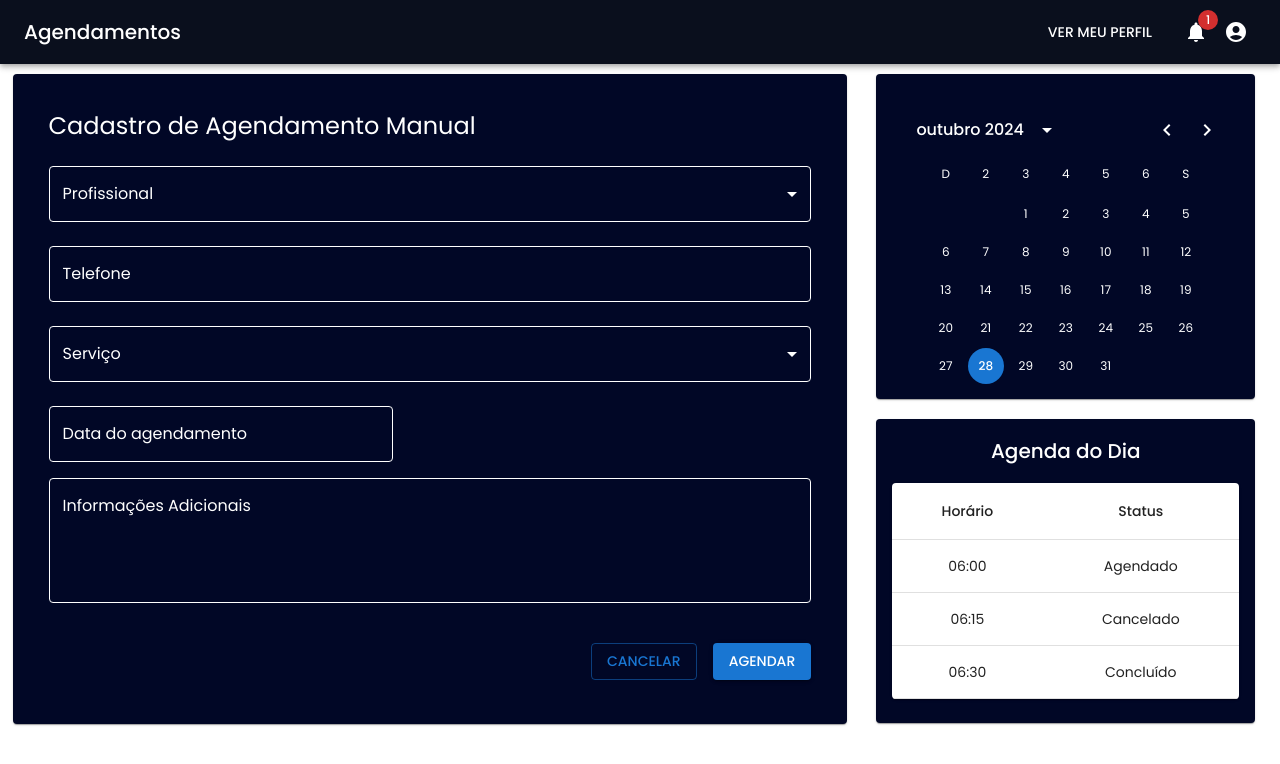
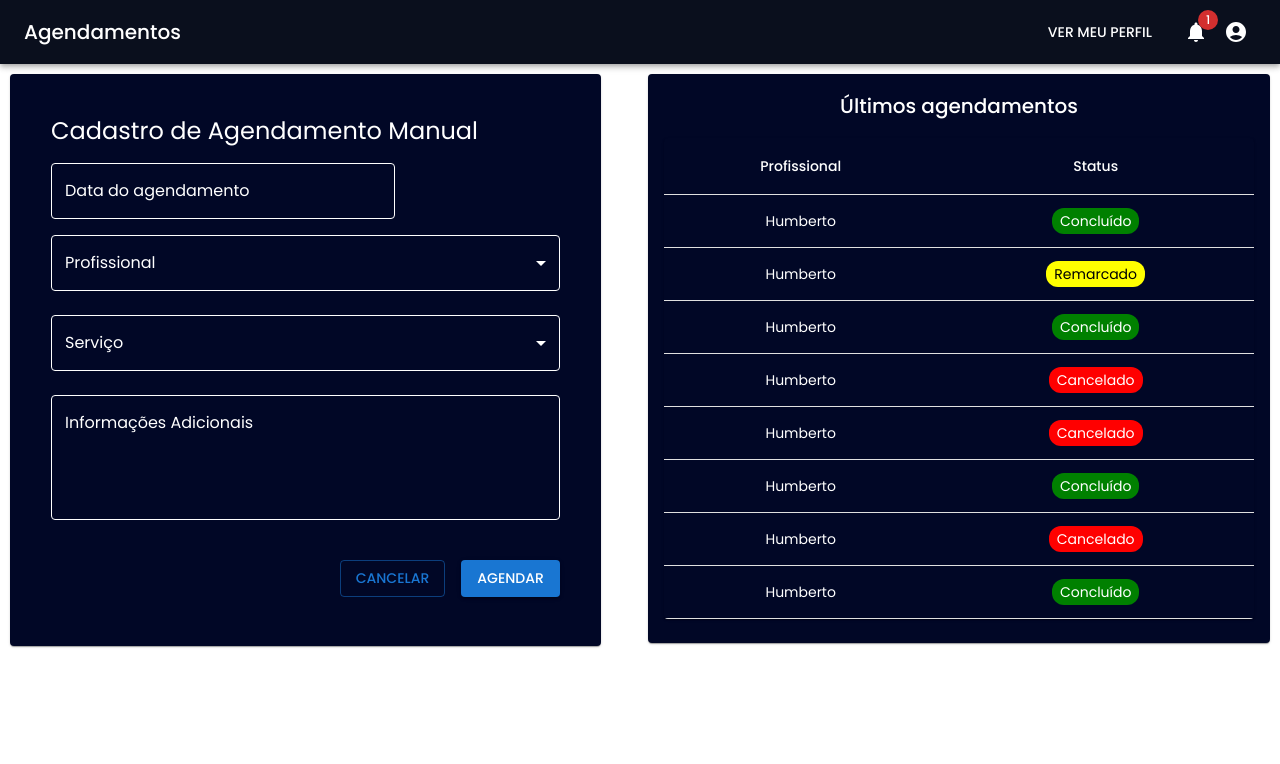
Before and after one commit to Agendou/agendou-web-front, a React (Create React App) app: page /manual-appointment in a window 1280 px wide. Shown: the top 764 px of the page. Built offline with nearby package versions, Linux system fonts and the light colour scheme.

Commit message:
Refact: Refatoração do card de agendamentos na visão do cliente

```diff
--- a/src/components/ManualAppointments/ManualAppointments/ManualAppointments.jsx
+++ b/src/components/ManualAppointments/ManualAppointments/ManualAppointments.jsx
@@ -23,7 +23,6 @@ export default function ManualAppointments() {
   const [value, setValue] = useState(dayjs());
   const [formData, setFormData] = useState({
     Profissional: "",
-    telefone: "",
     servico: "",
     data: null,
     hora: null,
@@ -45,18 +44,19 @@ export default function ManualAppointments() {
       <Grid
         container
         spacing={2}
-        style={{ padding: "10px", marginLeft: "-40px" }}
+        style={{ padding: "10px" }}
         justifyContent="center"
-        alignItems="center"
+        alignItems="flex-start"
       >
-        <Grid item xs={10} md={8} style={{ margin: "0 auto" }}>
+        {/* Coluna para o formulário de cadastro */}
+        <Grid item xs={12} md={6}>
           <Card
             sx={{
               backgroundColor: "#010726",
               color: "#FFF",
               height: "auto",
-              width: "100%",
-              padding: "20px",
+              width: "95%",
+              padding: "25px",
             }}
           >
             <CardContent>
@@ -64,6 +64,36 @@ export default function ManualAppointments() {
                 Cadastro de Agendamento Manual
               </Typography>
 
+              <Box sx={{ display: "flex", gap: "1rem", marginTop: 2 }}>
+                <DateTimePicker
+                  label="Data do agendamento"
+                  value={formData.data}
+                  onChange={(date) => handleInputChange("data", date)}
+                  inputFormat="dd/MM/yyyy"
+                  renderInput={(params) => <TextField {...params} />}
+                  sx={{
+                    "& .MuiInputBase-input": {
+                      color: "white",
+                    },
+                    "& .MuiInputLabel-root": {
+                      color: "white",
+                    },
+                    "& .MuiSvgIcon-root": {
+                      color: "white",
+                    },
+                    "& .MuiOutlinedInput-root .MuiOutlinedInput-notchedOutline":
+                      {
+                        borderColor: "white",
+                      },
+                    "& .MuiOutlinedInput-root.Mui-focused .MuiOutlinedInput-notchedOutline":
+                      {
+                        borderColor: "white",
+                      },
+                  }}
+                />
+              </Box>
+
+              {/* Campo Profissional */}
               <FormControl fullWidth margin="normal">
                 <InputLabel
                   style={{ color: "white" }}
@@ -122,23 +152,7 @@ export default function ManualAppointments() {
                 </Select>
               </FormControl>
 
-              <TextField
-                label="Telefone"
-                value={formData.telefone}
-                onChange={(e) => handleInputChange("telefone", e.target.value)}
-                fullWidth
-                margin="normal"
-                InputLabelProps={{ style: { color: "white" } }}
-                InputProps={{
-                  style: { color: "white" },
-                  sx: {
-                    "& .MuiOutlinedInput-notchedOutline": {
-                      borderColor: "#FFF",
-                    },
-                  },
-                }}
-              />
-
+              {/* Campo Serviço */}
               <FormControl fullWidth margin="normal">
                 <InputLabel
                   style={{ color: "white" }}
@@ -195,35 +209,7 @@ export default function ManualAppointments() {
                 </Select>
               </FormControl>
 
-              <Box sx={{ display: "flex", gap: "1rem", marginTop: 2 }}>
-                <DateTimePicker
-                  label="Data do agendamento"
-                  value={formData.data}
-                  onChange={(date) => handleInputChange("data", date)}
-                  inputFormat="dd/MM/yyyy"
-                  renderInput={(params) => <TextField {...params} />}
-                  sx={{
-                    "& .MuiInputBase-input": {
-                      color: "white",
-                    },
-                    "& .MuiInputLabel-root": {
-                      color: "white",
-                    },
-                    "& .MuiSvgIcon-root": {
-                      color: "white",
-                    },
-                    "& .MuiOutlinedInput-root .MuiOutlinedInput-notchedOutline":
-                      {
-                        borderColor: "white",
-                      },
-                    "& .MuiOutlinedInput-root.Mui-focused .MuiOutlinedInput-notchedOutline":
-                      {
-                        borderColor: "white",
-                      },
-                  }}
-                />
-              </Box>
-
+              {/* Campo Informações Adicionais */}
               <TextField
                 label={!isFocused ? "Informações Adicionais" : ""}
                 value={formData.infoAdicional}
@@ -287,21 +273,7 @@ export default function ManualAppointments() {
           </Card>
         </Grid>
 
-        <Grid item xs={10} md={3} style={{ margin: "0 auto" }}>
-          <Card
-            style={{
-              height: "325px",
-              color: "black",
-              backgroundColor: "#010726",
-              width: "125%",
-              marginLeft: "-40px",
-            }}
-          >
-            <CardContent>
-              <Calendar value={value} onChange={setValue} />
-            </CardContent>
-          </Card>
-
+        <Grid item xs={12} md={6}>
           <TodayAppointments />
         </Grid>
       </Grid>
--- a/src/components/ManualAppointments/TodayAppointments/TodayAppointments.jsx
+++ b/src/components/ManualAppointments/TodayAppointments/TodayAppointments.jsx
@@ -1,15 +1,26 @@
 import React from "react";
 import { Typography, Card, CardContent, Table, TableBody, TableCell, TableContainer, TableHead, TableRow, Paper } from "@mui/material";
+
+const getStatusStyle = (status) => {
+  switch (status) {
+    case "Concluído":
+      return { backgroundColor: "green", color: "white", padding: "0.2rem 0.5rem", borderRadius: "12px" };
+    case "Cancelado":
+      return { backgroundColor: "red", color: "white", padding: "0.2rem 0.5rem", borderRadius: "12px" };
+    case "Remarcado":
+      return { backgroundColor: "yellow", color: "black", padding: "0.2rem 0.5rem", borderRadius: "12px" };
+    default:
+      return {};
+  }
+};
 
 export default function TodayAppointments() {
   return (
     <Card
       style={{
-        marginTop: "20px",
         color: "black",
         backgroundColor: "#010726",
-        width: "125%",
-        marginLeft: "-40px",
+        width: "100%",
       }}
     >
       <CardContent>
@@ -21,28 +32,65 @@ export default function TodayAppointments() {
             marginBottom: "1rem",
           }}
         >
-          Agenda do Dia
+          Últimos agendamentos
         </Typography>
-        <TableContainer component={Paper}>
+
+        <TableContainer component={Paper} style={{ backgroundColor: "#010726" }}>
           <Table>
             <TableHead>
               <TableRow>
-                <TableCell style={{ textAlign: "center" }}>Horário</TableCell>
-                <TableCell style={{ textAlign: "center" }}>Status</TableCell>
+                <TableCell style={{ textAlign: "center", color: "#FFF" }}>Profissional</TableCell>
+                <TableCell style={{ textAlign: "center", color: "#FFF" }}>Status</TableCell>
               </TableRow>
             </TableHead>
             <TableBody>
               <TableRow>
-                <TableCell style={{ textAlign: "center" }}>06:00</TableCell>
-                <TableCell style={{ textAlign: "center" }}>Agendado</TableCell>
+                <TableCell style={{ textAlign: "center", color: "#FFF" }}>Humberto</TableCell>
+                <TableCell style={{ textAlign: "center" }}>
+                  <span style={getStatusStyle("Concluído")}>Concluído</span>
+                </TableCell>
               </TableRow>
               <TableRow>
-                <TableCell style={{ textAlign: "center" }}>06:15</TableCell>
-                <TableCell style={{ textAlign: "center" }}>Cancelado</TableCell>
+                <TableCell style={{ textAlign: "center", color: "#FFF" }}>Humberto</TableCell>
+                <TableCell style={{ textAlign: "center" }}>
+                  <span style={getStatusStyle("Remarcado")}>Remarcado</span>
+                </TableCell>
               </TableRow>
               <TableRow>
-                <TableCell style={{ textAlign: "center" }}>06:30</TableCell>
-                <TableCell style={{ textAlign: "center" }}>Concluído</TableCell>
+                <TableCell style={{ textAlign: "center", color: "#FFF" }}>Humberto</TableCell>
+                <TableCell style={{ textAlign: "center" }}>
+                  <span style={getStatusStyle("Concluído")}>Concluído</span>
+                </TableCell>
+              </TableRow>
+              <TableRow>
+                <TableCell style={{ textAlign: "center", color: "#FFF" }}>Humberto</TableCell>
+                <TableCell style={{ textAlign: "center" }}>
+                  <span style={getStatusStyle("Cancelado")}>Cancelado</span>
+                </TableCell>
+              </TableRow>
+              <TableRow>
+                <TableCell style={{ textAlign: "center", color: "#FFF" }}>Humberto</TableCell>
+                <TableCell style={{ textAlign: "center" }}>
+                  <span style={getStatusStyle("Cancelado")}>Cancelado</span>
+                </TableCell>
+              </TableRow>
+              <TableRow>
+                <TableCell style={{ textAlign: "center", color: "#FFF" }}>Humberto</TableCell>
+                <TableCell style={{ textAlign: "center" }}>
+                  <span style={getStatusStyle("Concluído")}>Concluído</span>
+                </TableCell>
+              </TableRow>
+              <TableRow>
+                <TableCell style={{ textAlign: "center", color: "#FFF" }}>Humberto</TableCell>
+                <TableCell style={{ textAlign: "center" }}>
+                  <span style={getStatusStyle("Cancelado")}>Cancelado</span>
+                </TableCell>
+              </TableRow>
+              <TableRow>
+                <TableCell style={{ textAlign: "center", color: "#FFF" }}>Humberto</TableCell>
+                <TableCell style={{ textAlign: "center" }}>
+                  <span style={getStatusStyle("Concluído")}>Concluído</span>
+                </TableCell>
               </TableRow>
             </TableBody>
           </Table>
```
